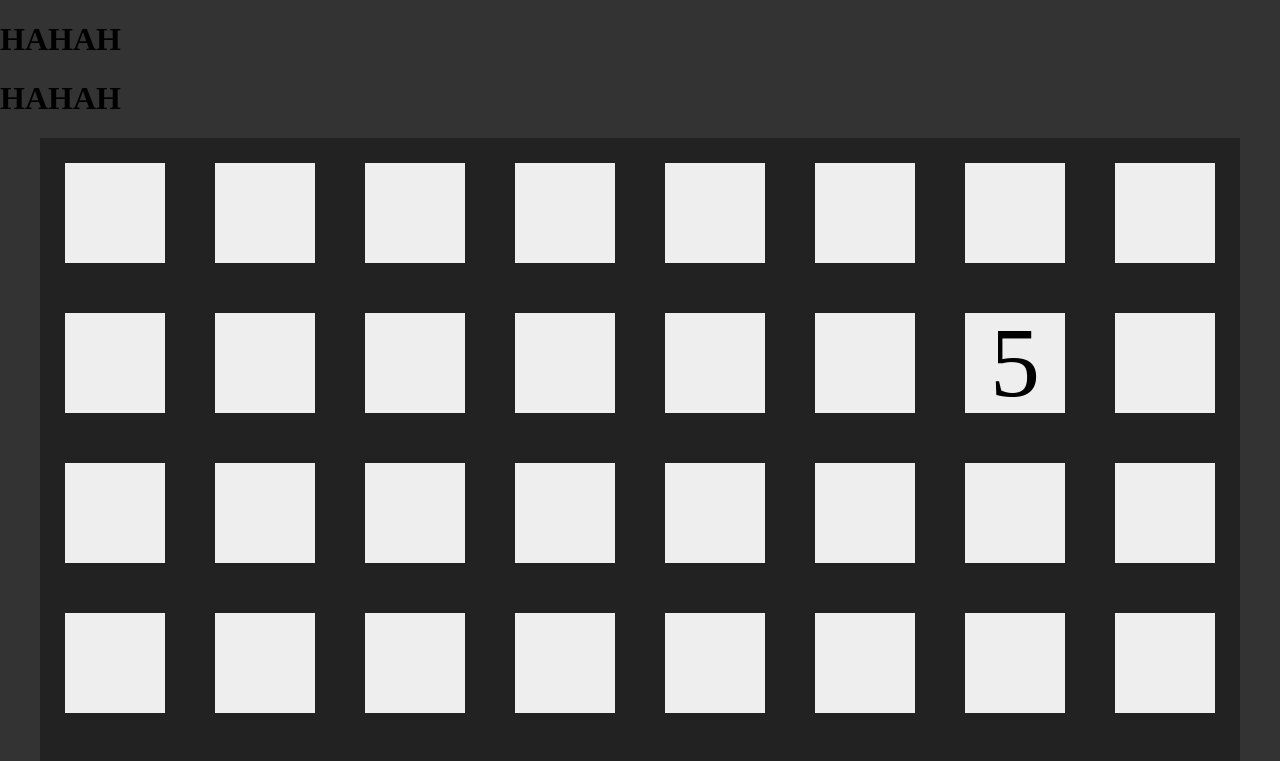
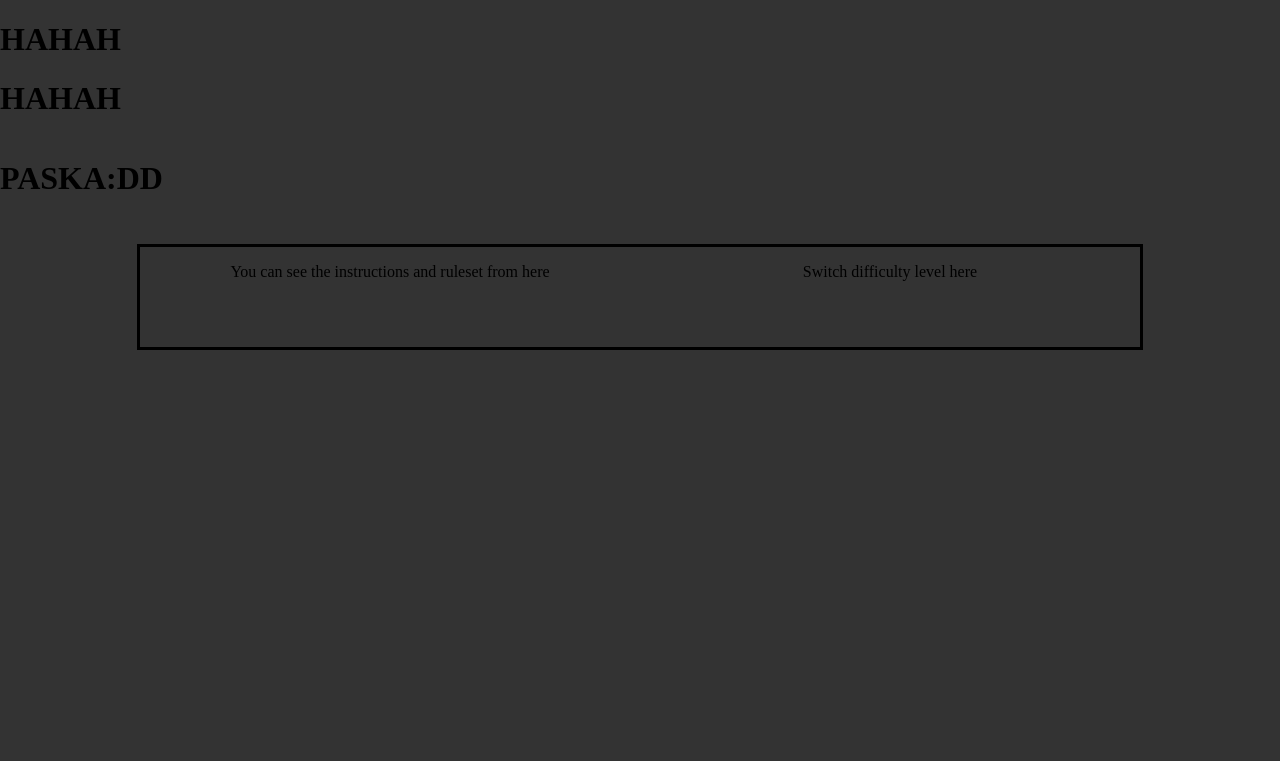
Before and after one commit to jusufjulma/chimpgame, a React (Create React App) app: page / in a window 1280 px wide. Shown: the top 761 px of the page. Built offline with nearby package versions, Linux system fonts and the light colour scheme.

Commit message:
refactor logic

```diff
--- a/src/components/gameboard/gameboard.js
+++ b/src/components/gameboard/gameboard.js
@@ -6,57 +6,64 @@ export class Gameboard extends React.Component {
   constructor(props) {
     super(props)
     this.state = {
-      clickThis: '',
+      numberCount: 9,
+      selectedCells: [],
+      numberValues: [],
+      rightOrder: [],
+      items: [],
     }
   } // end of constructor
 
-  render() {
+  init = () => {
+    this.numberPlacement(this.state.numberCount);
+    this.numberSelector(this.state.numberCount);
+    this.numbersToCell();
+    this.itemArrayCreator();
+  }
+    random = (factor) => Math.floor(Math.random() * factor);
 
-    let random = (factor) => Math.floor(Math.random() * factor)
-
-    let numberCount = 3;
-    let selectedCells = [];
-    let numberValues = [];
-    let rightOrder = [];
-
-    function numberPlacement(numberCount) {
+    numberPlacement(numberCount) {
+      console.log("selecting numbers")
+      let selectedCells = this.state.selectedCells;
       for (let i = 0; i < numberCount; i++) {
-        let pushMe = random(40)
+        let pushMe = this.random(40)
         if (selectedCells.indexOf(pushMe) === -1) {
           selectedCells.push(pushMe)
         } else {
           i--;
         }
       }
+      this.setState({selectedCells: selectedCells})
     }
-    function numberSelector(numberCount) {
+    numberSelector(numberCount) {
+      let numberValues = [];
       for (let i = 0; i < numberCount; i++) {
-        let pushMe = random(9) + 1
+        let pushMe = this.random(9) + 1
         if (numberValues.indexOf(pushMe) === -1) {
           numberValues.push(pushMe)
         } else {
           i--;
         }
       }
+      console.log(numberValues, "ASDAKDKJ:ASDJKASJKD")
+      this.setState({numberValues: numberValues})
     }
-    numberPlacement(numberCount);
-    numberSelector(numberCount);
-    console.log(selectedCells +'\n'+ numberValues)
-    numbersToCell();
 
-    function numbersToCell() {
-      numberValues = numberValues.sort();
-      for (let i = 0; i < selectedCells.length; i++) {
-        rightOrder.push([selectedCells[i], numberValues[i]])
+    numbersToCell() {
+      let rightOrder = [];
+      let numberValues = this.state.numberValues.sort();
+      for (let i = 0; i < this.state.selectedCells.length; i++) {
+        rightOrder.push([this.state.selectedCells[i], numberValues[i]])
       }
       console.log(rightOrder)
+      this.setState({rightOrder: rightOrder})
+      console.log(this.state.numberValues, "ASDAKDKJ:ASDJKASJKD2222222")
     }
 
-    let items = [];
-    itemArrayCreator();
-    function itemArrayCreator() {
+    itemArrayCreator() {
+      let items = [];
       let j = 0;
-      console.log(rightOrder[j][0], 'asdasd')
+      let rightOrder = this.state.rightOrder;
       for (let i = 0; i < 40; i++) {
         let jump = 0;
         for (let j = 0; j < rightOrder.length; j++) {
@@ -65,22 +72,20 @@ export class Gameboard extends React.Component {
             jump++
           }
         }
-        if (jump === 0) items.push(<Cell id={i} value={20} />)
+        if (jump === 0) items.push(<Cell key={i} id={i} value={20} />)
         jump = 0;
       }
+      this.setState({items: items})
     }
 
-    let clickFirst = () => {
-      this.setState({clickThis: rightOrder[0][0]})
-    }
-
-
+  render() {
+    // this.init();
     return (
       <div>
       <div className='gameboard'>
-        {items}
+        {this.state.items}
       </div>
-        <h1 onClick={clickFirst}>Which should I click first? {this.state.clickThis}</h1>
+      <h1 onClick={this.init}>PASKA:DD</h1>
       </div>
     )
   }
```
